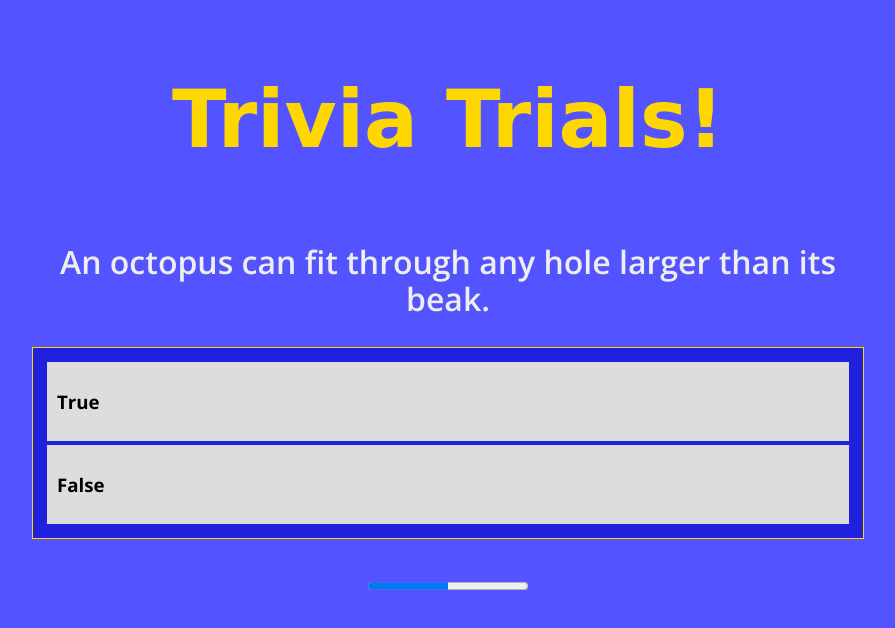
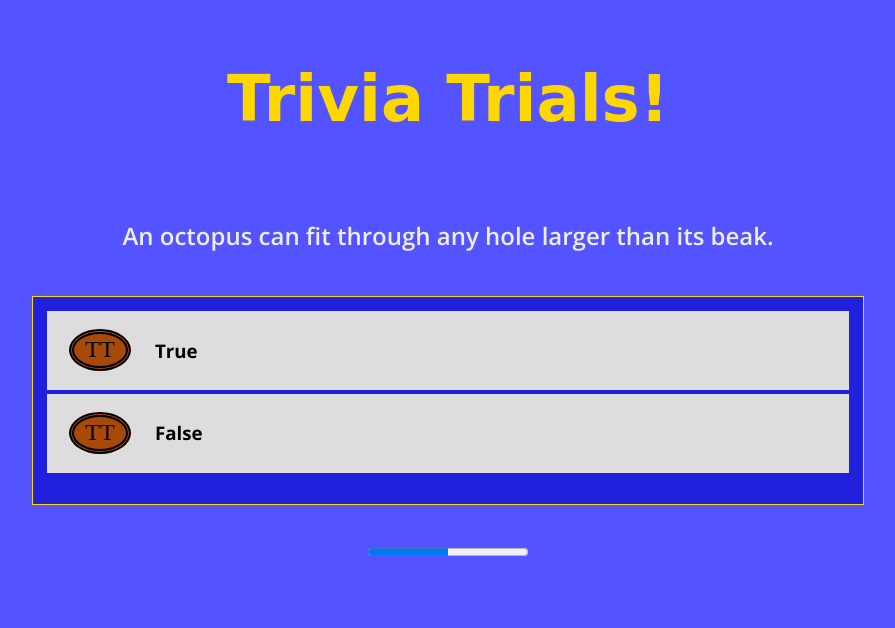
Before and after one commit to futurethang/Trivia_Game, a plain HTML site: page index.html in a window 1280 px wide. Shown: the whole page, without its empty margins (192-1087 px from the left). Drawn offline with nearby package versions, Linux system fonts and the light colour scheme; a web font is replaced by a local one.

Commit message:
some style improvements, add CSS oval to look like trivial pursuit game. some spacing and flex alignment to make it look good

```diff
--- a/assets/jscript/script.js
+++ b/assets/jscript/script.js
@@ -167,7 +167,7 @@ function writeQandAs(gameRound) {
     // !! add writing for round counter at the top, "Question 2 of 10"
     $questionDiv.html(question[gameRound].question);
     for (var i = 0 ; i < answers.length ; i++ ) {
-        $(".answers").append("<a><div class='option' id='option_" + (i+1) + "'><h3>"+ answers[i] + "</h3></div></a>");
+        $(".answers").append("<a><div class='option' id='option_" + (i+1) + "'><div class='oval'>TT</div><h3>"+ answers[i] + "</h3></div></a>");
     }
 }
 function clickListeners(gameRound) {
--- a/assets/styles/style.css
+++ b/assets/styles/style.css
@@ -26,7 +26,7 @@ div {
     height: 80%;
     grid-area: h;
     font-family: 'Monsieur La Doulaise', cursive;
-    font-size: 2.5em;
+    font-size: 2em;
     font-weight: 100;
     text-align: center;
     color: #ffd700;
@@ -36,7 +36,7 @@ div {
     /* background-color: aqua; */
     grid-area: q;
     font-family: Arial, Helvetica, sans-serif;
-    font-size: 2em;
+    font-size: 1.5em;
     font-family: 'Open Sans', sans-serif;
     font-weight: 600;
     text-align: center;
@@ -58,7 +58,12 @@ div {
     grid-area: o;
     font-family: 'Open Sans', sans-serif;
     font-weight: 400;
+    font-size: 1em;
     margin: 4px;
+    display: flex;
+    flex-direction: row;
+    justify-content: flex-start;
+    align-content: center;
     /* border: 1px solid #ffd700; */
 }
 
@@ -83,6 +88,22 @@ div {
 .summary {
     color: #eee;
 }
+
+.oval {
+    display: flex;
+    width: 36px;
+    height: 16px;
+    margin: 0 24px 0 12px;
+    background: #a84909;
+    border-radius: 50%;
+    border: 5px double #000;
+    align-items:center;
+    align-self: center;
+    justify-content: center;
+    font-family: 'Times New Roman', Times, serif;
+    font-size: 1.5em;
+    padding:8px;
+  }
 
 span.summary {
     font-size: .75em;
```
